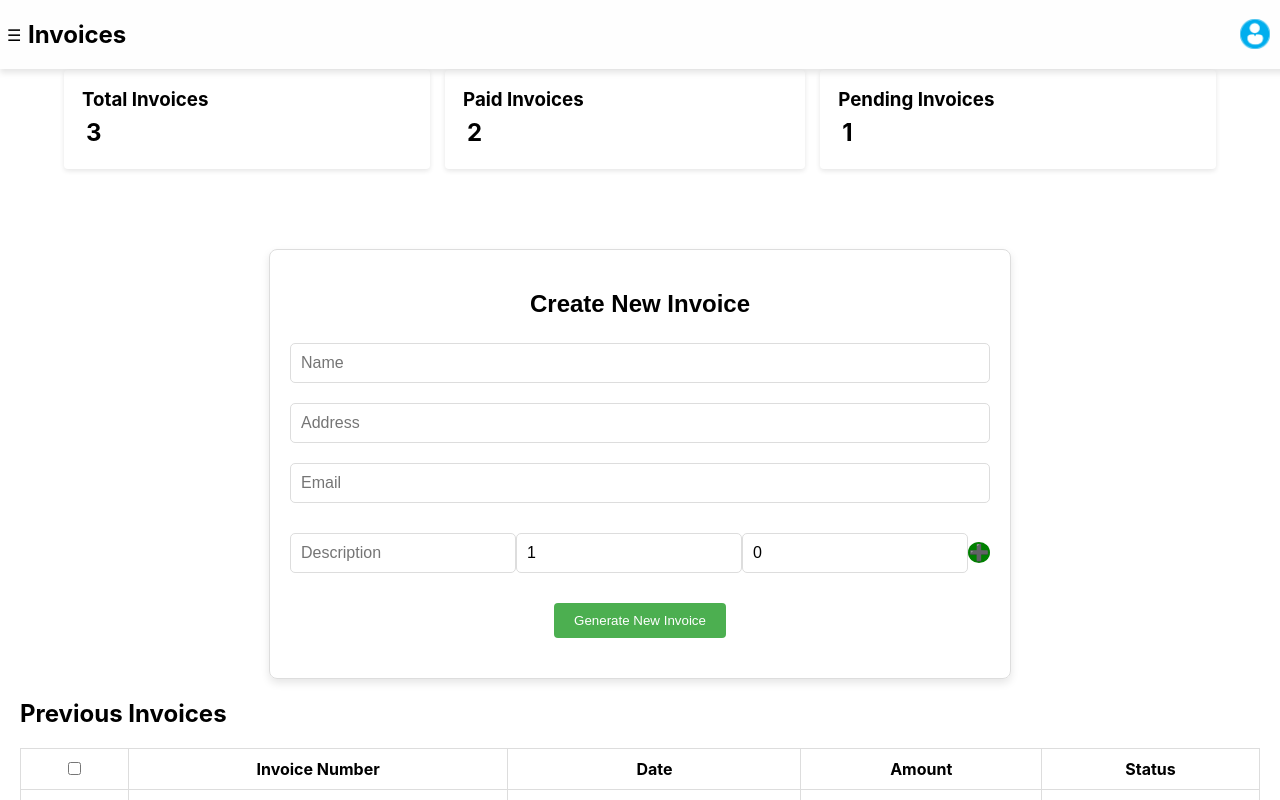
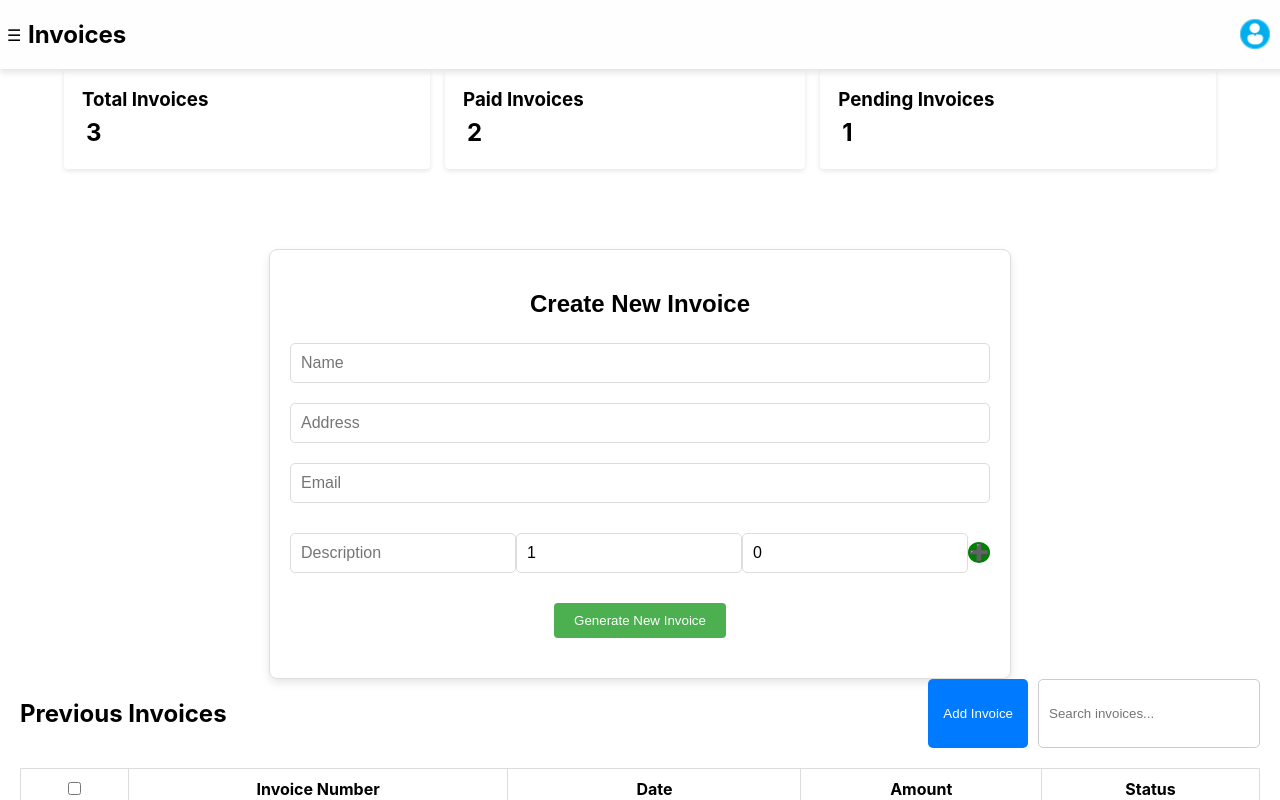
Before and after one commit to Ombito/Admin-dashboard, a React (Create React App) app: page /invoices in a window 1280 px wide. Shown: the top 800 px of the page. Built offline with nearby package versions, Linux system fonts and the light colour scheme; what @react-pdf/renderer would draw is missing.

Commit message:
Fix: invoices

```diff
--- a/src/components/Invoices/invoices.css
+++ b/src/components/Invoices/invoices.css
@@ -53,6 +53,37 @@
 .billing-info {
     text-align: right;
 }
+
+.invoices-controls-hero {
+    display: flex;
+    justify-content: space-between;
+}
+
+.invoices-controls {
+    display: flex;
+    gap: 10px;
+}
+
+.add-invoice-button {
+    padding: 10px 15px; /* Button padding */
+    background-color: #007bff; /* Button background color */
+    color: white; /* Button text color */
+    border: none; /* Remove border */
+    border-radius: 5px; /* Rounded corners */
+    cursor: pointer; /* Pointer cursor on hover */
+}
+
+.add-invoice-button:hover {
+    background-color: #0056b3; /* Darker shade on hover */
+}
+
+.search-invoices {
+    padding: 10px; /* Input padding */
+    border: 1px solid #ccc; /* Input border */
+    border-radius: 5px; /* Rounded corners */
+    width: 200px; /* Fixed width for input */
+}
+
 
 .invoice-table {
     width: 100%;
--- a/src/components/Invoices/invoices.jsx
+++ b/src/components/Invoices/invoices.jsx
@@ -312,7 +312,13 @@ const handleSelectAllChange = (e) => {
             )}
 
             <div>
-                <h2>Previous Invoices</h2>
+                <div class="invoices-controls-hero">
+                    <h2>Previous Invoices</h2>
+                    <div className="invoices-controls">
+                        <button className="add-invoice-button">Add Invoice</button>
+                        <input type='text' className="search-invoices" placeholder='Search invoices...' />
+                    </div>
+                </div>
                 <table className="invoice-table">
                     <thead>
                         <tr>
```
